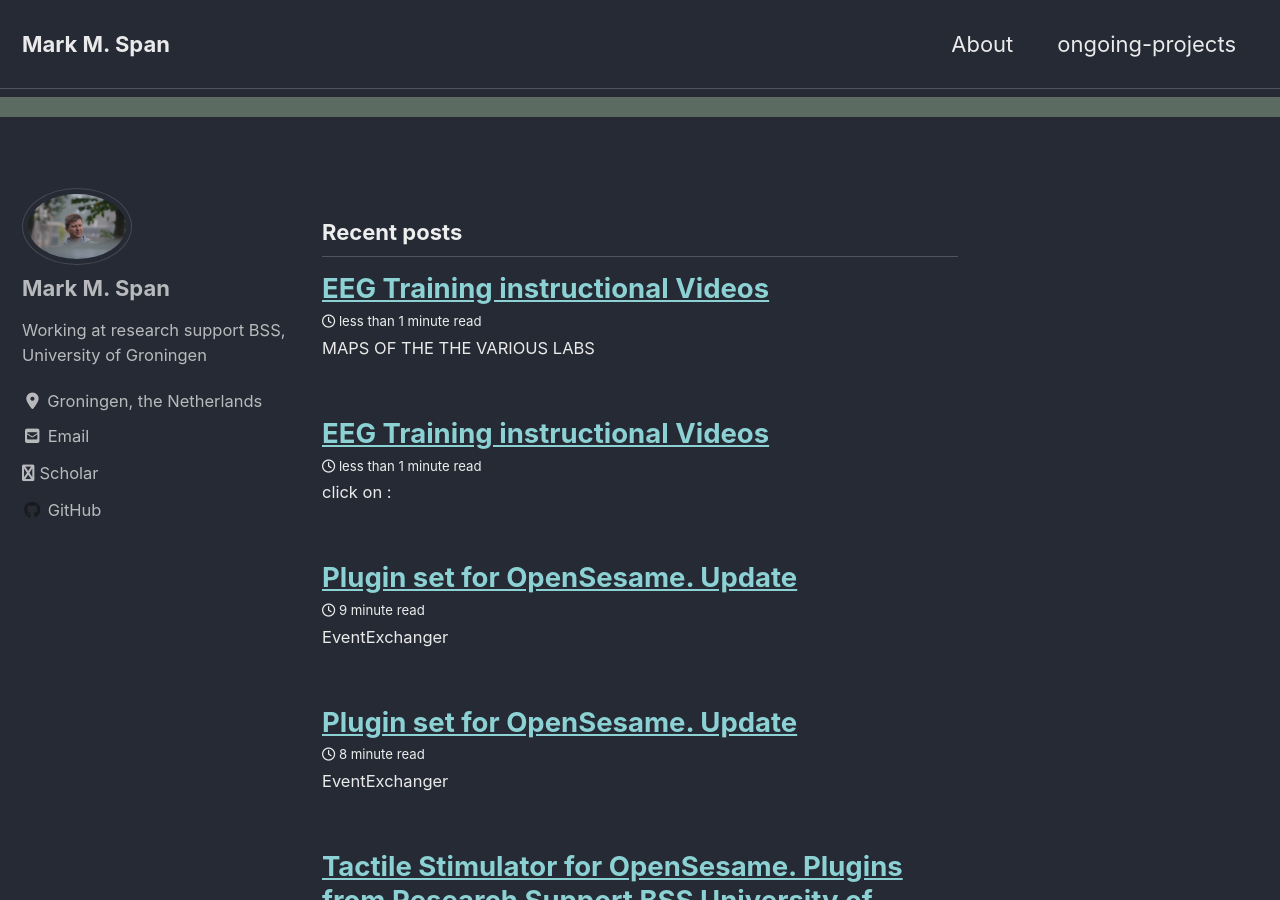
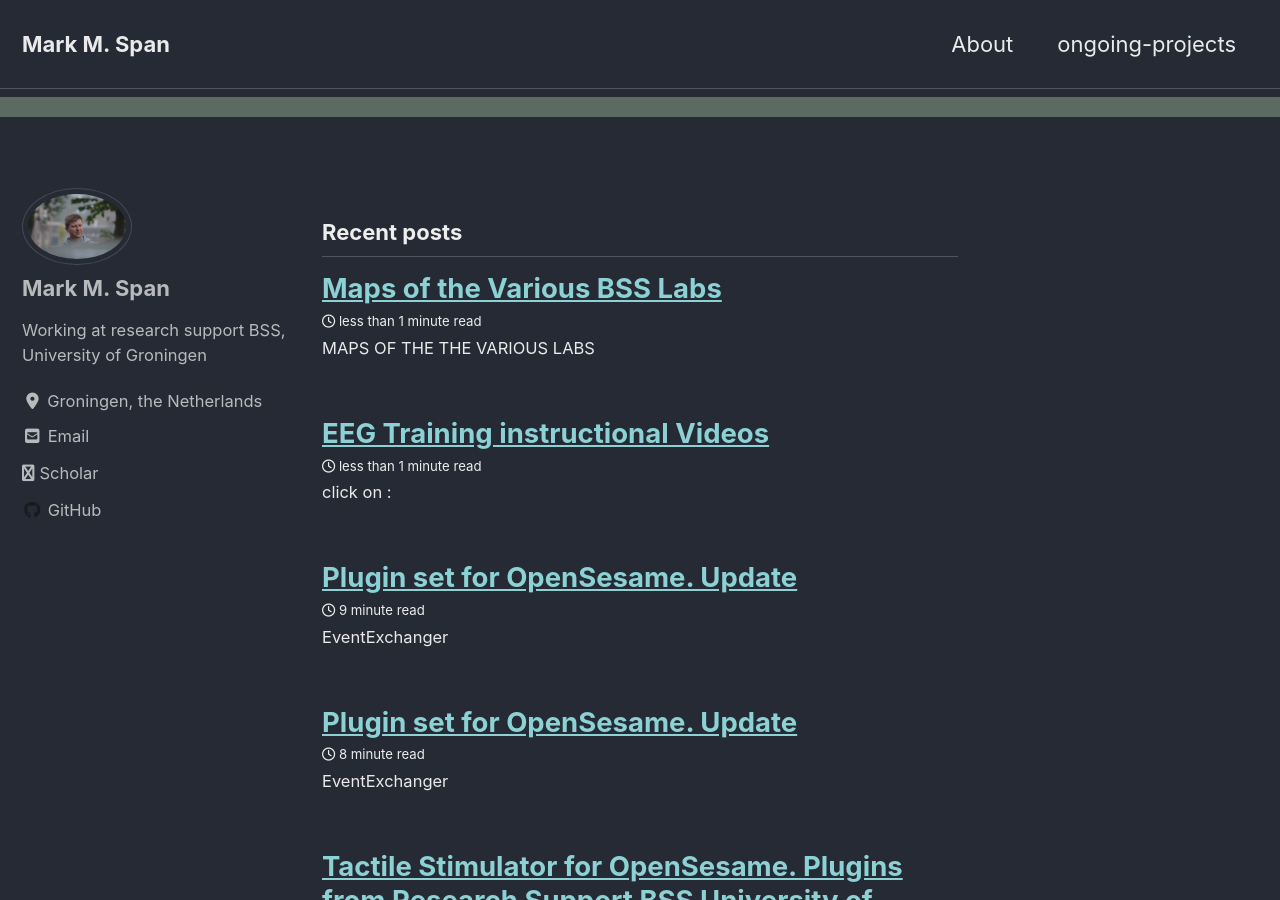
Before and after one commit to markspan/markspan.github.io, a Jekyll site: the page built from index.html, in a window 1280 px wide and 900 px high. Built offline with Jekyll 4.4.1, drawn with Linux system fonts in a browser that asks for light colours; cached includes are drawn as plain includes; nearby versions of some CDN libraries; the list of posts is cut into pages by our own code.

Commit message:
Update 2023-06-03-Maps.md

```diff
--- a/_posts/2023-06-03-Maps.md
+++ b/_posts/2023-06-03-Maps.md
@@ -1,7 +1,7 @@
 ---
 layout: posts
-title: "EEG Training instructional Videos"
-tags: EEG GMW Training
+title: "Maps of the Various BSS Labs"
+tags: maps labs bss
 ---
 # MAPS OF THE THE VARIOUS LABS
 
```
